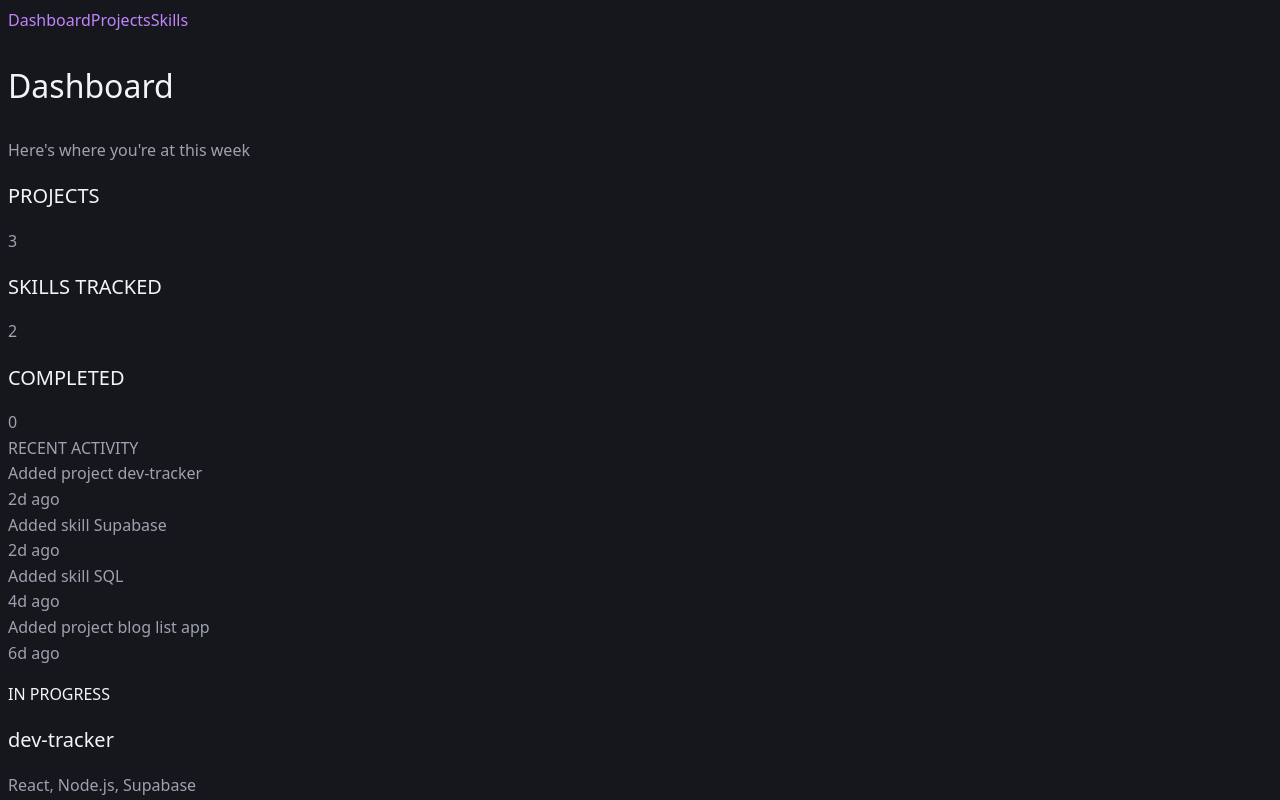
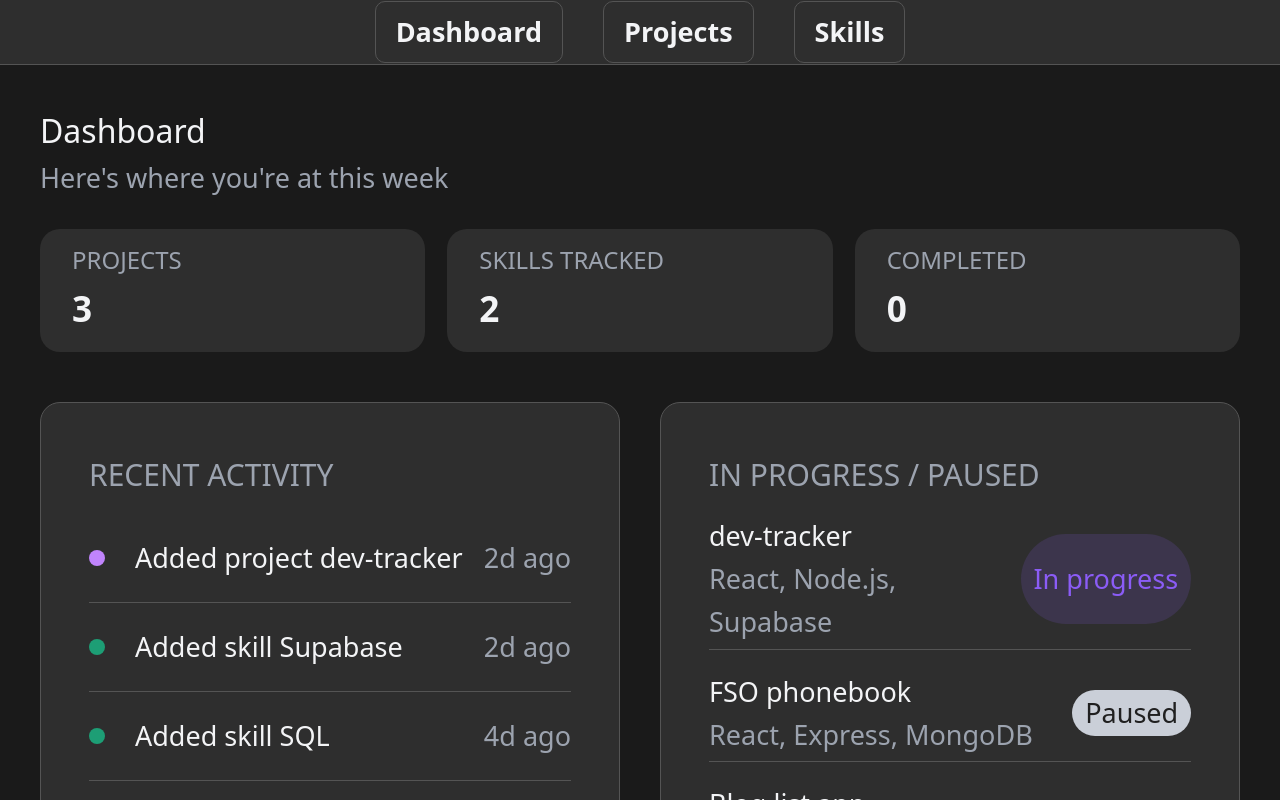
Before and after one commit to tomi-0/dev-tracker, a React (Vite) app in the folder client/: page / in a window 1280 px wide. Shown: the top 800 px of the page. Built offline with nearby package versions, Linux system fonts and the light colour scheme.

Commit message:
feat: completed dashboard styling

```diff
--- a/client/src/App.css
+++ b/client/src/App.css
@@ -1,7 +1,46 @@
-body {
-  font-family: var(--sans);
-  font-size: 16px;
-  line-height: 1.6;
+.dashboard-header h1 {
+  color: var(--text-h);
+  font-weight: 0;
+  margin-bottom: 0px;
+}
+
+section {
+  margin: 40px;
+}
+
+.dashboard-activity-cards {
+  margin: 30px 0;
+  display: flex;
+  justify-content: space-between;
+  flex-shrink: 1;
+}
+
+.dashboard-activity, .dashboard-progress {
+  background: var(--bg-secondary);
+  border: 1px solid var(--border);
+  margin-bottom: 20px;
+  border-radius: 20px;
+  padding: 3rem;
+  flex: 1;
+  margin: 20px;
+}
+
+.dashboard-activity {
+  margin-left: 0;
+}
+.dashboard-progress {
+  margin-right: 0;
+}
+
+.headers {
+  font-size: 30px;
   color: var(--text);
-  background: var(--bg);
+  margin-bottom: 15px;
 }
+
+.dashboard-activity-container {
+  display: flex;
+  flex-direction: row;
+  justify-content: space-between;
+  flex-wrap: wrap;
+}
--- a/client/src/components/ActivityCard.jsx
+++ b/client/src/components/ActivityCard.jsx
@@ -1,7 +1,9 @@
+import "../styles/ActivityCard.css"
+
 const ActivityCard = ({data}) => {
 
   return(
-    <div>
+    <div className="activity-card">
       <h2>{data.name}</h2>
       <p>{data.number}</p>
     </div>
--- a/client/src/components/ActivityLog.jsx
+++ b/client/src/components/ActivityLog.jsx
@@ -1,3 +1,5 @@
+import "../styles/ActivityLog.css"
+
 const timeAgo = (date1, date2) => {
   // difference in milliseconds
   const diffMs = date1 - date2
@@ -7,7 +9,13 @@ const timeAgo = (date1, date2) => {
   if (diffDays >= 1) return `${diffDays}d ago`
   if (diffHours >= 1) return `${diffHours}h ago`
   return "just now"
+}
 
+const colour = (message) => {
+  if (message.includes("skill")) {
+    return "activity-dot dot-skill"
+  }
+  return "activity-dot dot-project"
 }
 
 const ActivityLog = ({activity}) => {
@@ -15,8 +23,9 @@ const ActivityLog = ({activity}) => {
   today.getDate()
 
   return(
-    <div>
-      <p>{activity.message}</p>
+    <div className="activity-log-item">
+      <div className={colour(activity.message)}></div>
+      <h1>{activity.message}</h1>
       <p>{timeAgo(new Date(), new Date(activity.date))}</p>
     </div>
   )
--- a/client/src/components/Navbar.jsx
+++ b/client/src/components/Navbar.jsx
@@ -1,11 +1,12 @@
 import { Link } from "react-router-dom"
+import "../styles/Navbar.css"
 
 const Navbar = () => {
   return(
     <nav>
-      <Link to="/">Dashboard</Link>
-      <Link to="/projects">Projects</Link>
-      <Link to="/skills">Skills</Link>
+      <Link to="/" className="nav-element">Dashboard</Link>
+      <Link to="/projects"className="nav-element">Projects</Link>
+      <Link to="/skills" className="nav-element">Skills</Link>
     </nav>
   )
 }
--- a/client/src/components/ProjectCard.jsx
+++ b/client/src/components/ProjectCard.jsx
@@ -1,16 +1,41 @@
 import { useState } from "react"
 import UpdateProjectForm from "./UpdateProjectForm"
+import '../styles/ProjectCard.css'
 
 const ProjectCard= ({project, showActions, deleteProject, updateProject, editingId, setEditingId}) => {
   const [cancel, setCancel] = useState(true)
 
+  const status_text = (status) => {
+    if (status.includes("paused")) {
+      return "Paused"
+    }
+    else if (status.includes("completed")) {
+      return "Completed"
+    }
+    else {
+      return "In progress"
+    }
+  }
+
+  const get_colour = (status) => {
+    if (status.includes("paused")) {
+      return "project-status paused"
+    }
+    else if (status.includes("completed")) {
+      return "project-status completed"
+    }
+    else {
+      return "project-status in-progress"
+    }
+  }
+
   return(
     <div className="project-card">
-      <div>
-        <h2>{project.name}</h2>
-        <p>{project.stack}</p>
+      <div className="project-info">
+        <p>{project.name}</p>
+        <p className="project-stack">{project.stack}</p>
       </div>
-      <p>{project.status}</p>
+      <p className={get_colour(project.status)}>{status_text(project.status)}</p>
       {!showActions? <></> :
         <>
         <button onClick={() => {
--- a/client/src/data/testData.js
+++ b/client/src/data/testData.js
@@ -29,6 +29,6 @@ export const initialActivityLog = [
   { id: 6, type: "skill_added", message: "Added skill MongoDB", date: "2026-03-05" },
   { id: 7, type: "project_added", message: "Added project FSO phonebook", date: "2026-03-01" },
   { id: 8, type: "skill_added", message: "Added skill Node.js", date: "2026-03-01" },
-  { id: 9, type: "project_updated", message: "Marked FSO notes app as completed", date: "2026-02-20" },
-  { id: 10, type: "project_added", message: "Added project FSO notes app", date: "2026-02-20" },
+  { id: 9, type: "project_updated", message: "Marked FSO notes app as completed", date: "2026-06-22" },
+  { id: 10, type: "project_added", message: "Added project FSO notes app", date: "2026-06-25" },
 ]
--- a/client/src/index.css
+++ b/client/src/index.css
@@ -8,16 +8,17 @@ Typography defaults
 
 :root {
   /* backgrounds */
-  --bg: #16171d;
-  --bg-secondary: #1e1f27;
-  --bg-tertiary: #13141a;
+  --bg: #1a1a1a;
+  --bg-primary: #242424;
+  --bg-secondary: #2e2e2e;
+  --bg-tertiary: #1a1a1a;
 
   /* text */
   --text: #9ca3af;
   --text-h: #f3f4f6;
 
   /* borders */
-  --border: #2e303a;
+  --border: #545454;
 
   /* accent (purple) */
   --accent: #c084fc;
@@ -42,11 +43,26 @@ Typography defaults
   /* fonts */
   --sans: system-ui, 'Segoe UI', Roboto, sans-serif;
   --mono: ui-monospace, Consolas, monospace;
+
+  /* status colours */
+  --status-progress-bg: rgba(139, 92, 246, 0.15);
+  --status-progress-text: #8b5cf6;      /* purple — your accent */
+
+  --status-paused-bg: #cacfd8;
+  --status-paused-text: rgb(32, 32, 32);/* grey — neutral/inactive */
+
+  --status-completed-bg: rgba(29, 158, 117, 0.15);
+  --status-completed-text: #1D9E75;     /* green — success */
+}
+
+html {
+  margin: 0;
 }
 
 body {
+  margin: 0;
   font-family: var(--sans);
-  font-size: 16px;
+  font-size: 27px;
   line-height: 1.6;
   color: var(--text);
   background: var(--bg);
--- a/client/src/pages/Dashboard.jsx
+++ b/client/src/pages/Dashboard.jsx
@@ -24,19 +24,25 @@ const Dashboard = ({skills, projects, activityLog}) => {
 
   return(
     <section>
+      <div className="dashboard-header">
         <h1>Dashboard</h1>
         <p>Here's where you're at this week</p>
+      </div>
 
+      <div className="dashboard-activity-cards">
         {cardObject.map(d => (<ActivityCard key={d.id} data={d}/>))}
+      </div>
 
-      <div>
-        <p>RECENT ACTIVITY</p>
+      <div className="dashboard-activity-container">
+          <div className="dashboard-activity">
+          <p className="headers">RECENT ACTIVITY</p>
           {recentActivity.map(activity => (<ActivityLog key={activity.id} activity={activity}/>))}
         </div>
 
-      <div>
-        <h3>IN PROGRESS</h3>
+        <div className="dashboard-progress">
+          <p className="headers">IN PROGRESS / PAUSED</p>
           {inProgress.map(project => (<ProjectCard key={project.id} project={project} showActions={false}/>))}
+        </div>
       </div>
 
 
--- /dev/null
+++ b/client/src/styles/ActivityCard.css
@@ -0,0 +1,24 @@
+.activity-card {
+  background: var(--bg-secondary);
+  padding-top: 1.5vh;
+  display: flex;
+  flex-direction: column;
+  align-items: flex-start;
+  justify-content: center;
+  flex: 0.32;
+  padding-left: 2rem;
+  padding-bottom: 1rem;
+  border-radius: 20px;
+}
+
+.activity-card h2 {
+  margin: 0;
+  font-size: 1.5rem;
+  color: var(--text);
+}
+
+.activity-card p {
+  font-size: 2.2rem;
+  color: var(--text-h);
+  font-weight: 600;
+}
--- /dev/null
+++ b/client/src/styles/ActivityLog.css
@@ -0,0 +1,29 @@
+.activity-log-item {
+  display: flex;
+  align-items: center;
+  justify-content: start;
+  border-bottom: 1px solid var(--border);
+}
+
+.activity-log-item h1 {
+  margin-left: 15px;
+  margin-right: 20px;
+  flex: 1; /* takes up all available space, pushing date to the right */
+  font-size: 27px;
+}
+
+.activity-log-item p {
+  margin-left: auto;
+  white-space: nowrap; /* stops the date wrapping onto a new line */
+  font-size: 27px;
+}
+
+.activity-dot {
+  height: 1rem;
+  width: 1rem;
+  border-radius: 0.5rem;
+  margin-right: 15px;
+}
+
+.dot-project { background: var(--conf-high)}
+.dot-skill { background: var(--conf-max)}
--- /dev/null
+++ b/client/src/styles/Navbar.css
@@ -0,0 +1,27 @@
+nav {
+  height: 8vh;
+  display: flex;
+  justify-content: center;
+  align-items: center;
+  background: var(--bg-secondary);
+  border-bottom: 1px solid var(--border);
+}
+
+.nav-element {
+  margin: 0px 20px;
+  border: 1px solid var(--border);
+  padding: 8px 20px;
+  border-radius: 10px;
+  color: var(--text-h);
+  font-weight: 600;
+}
+
+.nav-element:hover {
+  background-color: black;
+  transition: background-color 0.5s;
+}
+
+.nav-element:active {
+  background-color: var(--border);
+  transition: background-color 0.2s;
+}
--- /dev/null
+++ b/client/src/styles/ProjectCard.css
@@ -0,0 +1,40 @@
+.project-card {
+  display: flex;
+  margin-bottom: 20px;
+  padding-bottom: 5px;
+  border-bottom: 1px solid var(--border);
+}
+
+.project-info {
+  color: var(--text-h);
+  flex: 1;
+}
+
+.project-status {
+  display: flex;
+  align-items: center;
+  margin-top: 20px;
+  margin-bottom: 20px;
+  padding-left: 1vw;
+  padding-right: 1vw;
+  border-radius: 50px;
+}
+
+.in-progress {
+  color: var(--status-progress-text);
+  background-color: var(--status-progress-bg);
+}
+
+.paused {
+  color: var(--status-paused-text);
+  background-color: var(--status-paused-bg)
+}
+
+.completed {
+  color: var(--status-completed-text);
+  background-color: var(--status-completed-bg)
+}
+
+.project-stack {
+  color: var(--text);
+}
```
Lines whose indentation alone changed are shown as unchanged.
